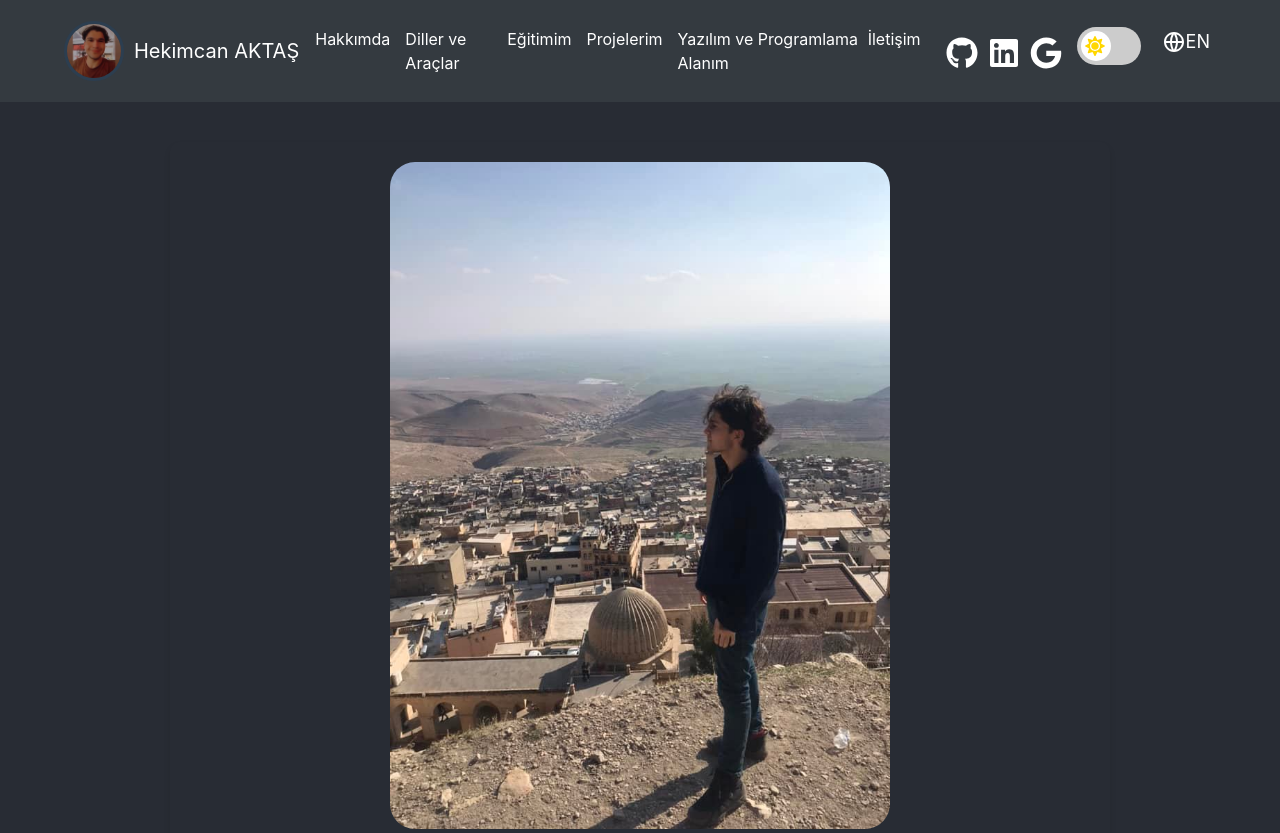
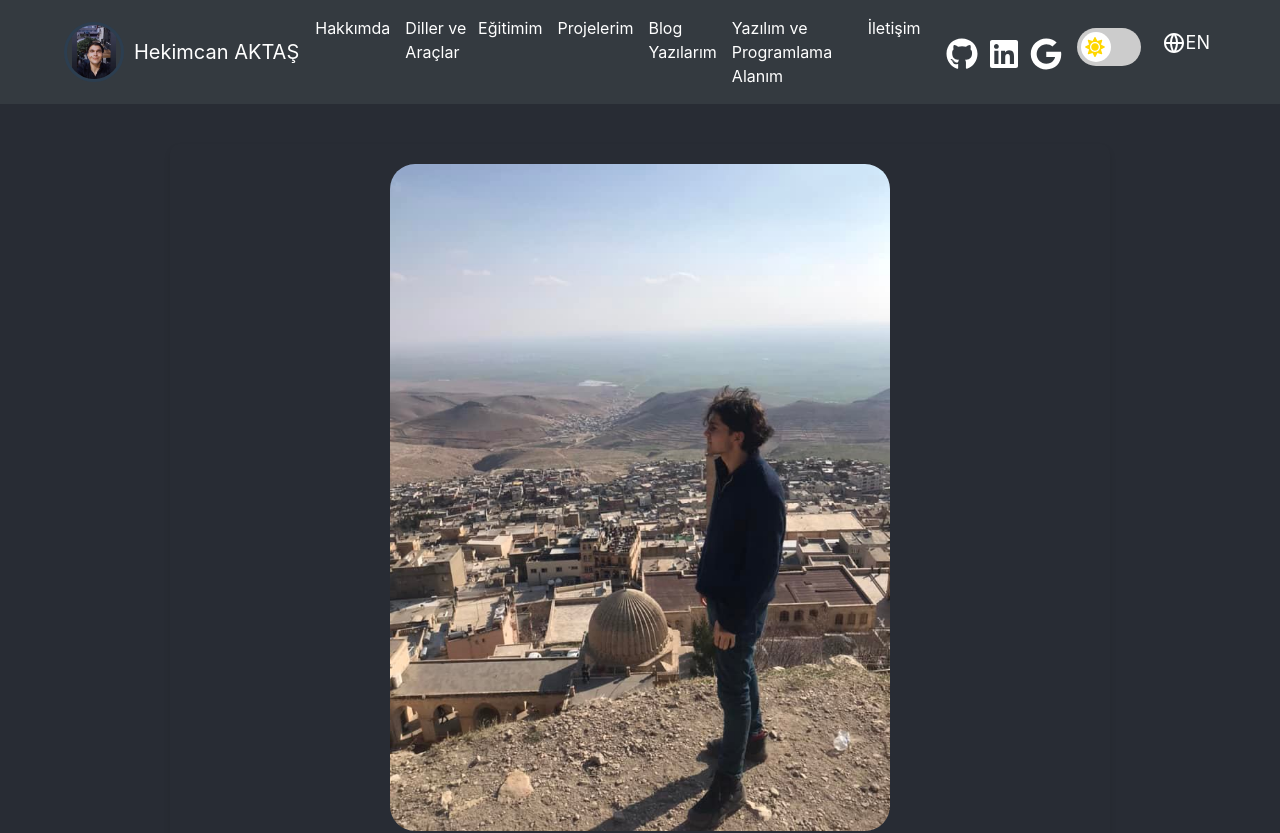
Before and after one commit to hekimm/personal-portfolio-page-reactJS, a React (Create React App) app: page / in a window 1280 px wide. Shown: the top 833 px of the page. Built offline with nearby package versions, Linux system fonts and the light colour scheme.

Commit message:
Updated Navbar component for new component
new component represents  My blog post from medium.com

```diff
--- a/src/components/Navbar/index.js
+++ b/src/components/Navbar/index.js
@@ -154,7 +154,7 @@ const ProfileLazyImage = styled(LazyLoadImage)`
   width: 60px;
   height: 60px;
   border-radius: 50%;
-  object-fit: cover;
+  object-fit: contain;
   margin-right: 10px;
   border: 3px solid #2c3e50;
 
@@ -365,6 +365,7 @@ const NAV_TEXTS = {
     CONTACT: "İletişim",
     MENU: "Menü",
     CLOSE_MENU: "Menüyü Kapatmak için Tıklayınız",
+    BLOG: " Blog Yazılarım",
   },
   en: {
     ABOUT: "About",
@@ -375,6 +376,7 @@ const NAV_TEXTS = {
     CONTACT: "Contact",
     MENU: "Menu",
     CLOSE_MENU: "Click to Close the Menu",
+    BLOG: "My Blog Posts",
   },
 };
 
@@ -504,6 +506,14 @@ const Navbar = () => {
           </li>
           <li className="nav-item">
             <StyledNavLink
+              to={ROUTES.BLOG}
+              className={location.pathname === ROUTES.BLOG ? "active" : ""}
+            >
+              {NAV_TEXTS[language].BLOG}
+            </StyledNavLink>
+          </li>
+          <li className="nav-item">
+            <StyledNavLink
               to={ROUTES.EXPERTISE_AREA}
               className={
                 location.pathname === ROUTES.EXPERTISE_AREA ? "active" : ""
```
Also changed, not shown: src/components/Navbar/profile-image.jpeg.
